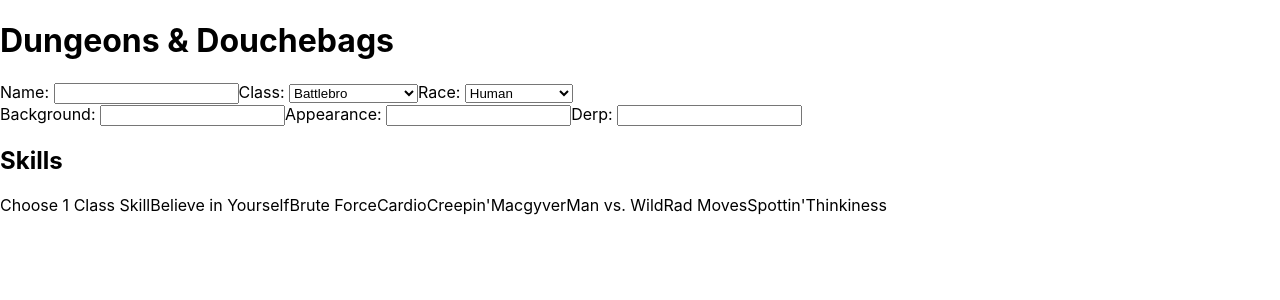
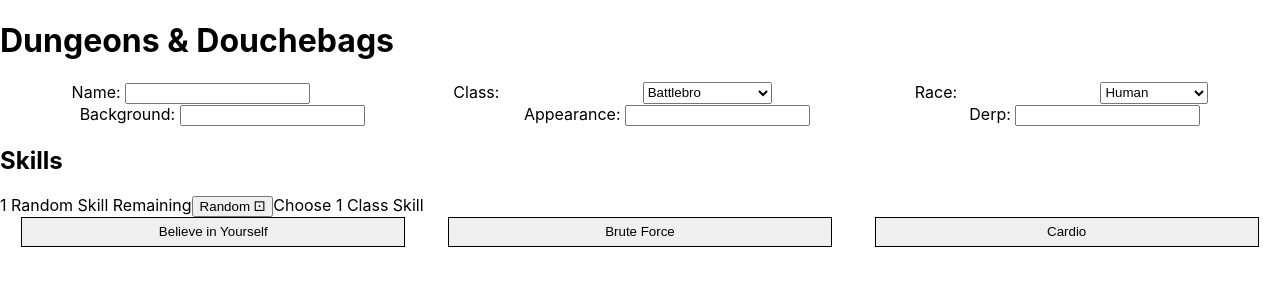
Before and after one commit to ntomsho/PlotPoints-CharGen, a React (Create React App) app: page /dndb in a window 1280 px wide. Shown: the top 300 px of the page. Built offline with nearby package versions, Linux system fonts and the light colour scheme; a web font is replaced by a local one.

Commit message:
Destructure props to get correct object passing

```diff
--- a/src/App.css
+++ b/src/App.css
@@ -21,6 +21,11 @@
 }
 
 /* Skills */
+.sheet-row {
+  display: flex;
+  justify-content: space-around;
+}
+
 .skill-button {
   height: 30px;
   width: 30%;
--- a/src/dndbags/Dndb.jsx
+++ b/src/dndbags/Dndb.jsx
@@ -61,7 +61,7 @@ class Dndb extends React.Component {
 
                 </div>
                 <div id="skills-section">
-                    <Skills props={this.state} />
+                    <Skills {...this.state} />
                 </div>
                 <div id="inventory-section">
 
--- a/src/dndbags/skill_button.jsx
+++ b/src/dndbags/skill_button.jsx
@@ -1,13 +1,14 @@
 import React from 'react';
 
 export default function SkillButton(props) {
+    console.log(props)
+    console.log(props.skill)
     const { skill } = props;
-    console.log(skill);
     return (
         <button className={`skill-button ${props.classSkill ? " class-skill" : ""} ${props.selected ? " selected" : ""}`}
-            onClick={props.selectSkill(skill)}
+            onClick={() => props.selectSkill(skill)}
         >
-            {skill}
+            {props.skill}
         </button>
     )
 }
--- a/src/dndbags/skills.jsx
+++ b/src/dndbags/skills.jsx
@@ -48,25 +48,17 @@ export default function Skills(props) {
         }
     }
 
-    function createSkillRows() {
-        let skillRows = [];
-        for (let i = 0; i < 10; i += 3) {
-            skillRows.push(SKILLS.slice(i, i + 3))
-        };
-        skillRows.map((skill, i) => {
+    function createSkillRow(i) {
+        return SKILLS.slice(i, i + 3).map(skill => {
             return (
-                <div className="sheet-row">
-                    <SkillButton key={i} props={{
-                        skill: skill,
-                        classSkill: classSkills.includes(skill),
-                        selected: skillSet.includes(skill),
-                        selectSkill: selectSkill
-                    }}
-                    />
-                </div>
+                <SkillButton key={i}
+                    skill={skill}
+                    classSkill={classSkills.includes(skill)}
+                    selected={skillSet.includes(skill)}
+                    selectSkill={selectSkill}
+                />
             )
         })
-        return skillRows;
     }
 
     return (
@@ -75,7 +67,9 @@ export default function Skills(props) {
         <div id="skills-container">
             {remainingSkills()}
             {remainingClassSkills()}
-            {createSkillRows()}
+            <div className="sheet-row">
+                {createSkillRow(0)}
+            </div>
             {/* <div className="sheet-row">
                 {SKILLS.slice(0, 3).map((skill, i) => {
                     return (
```
